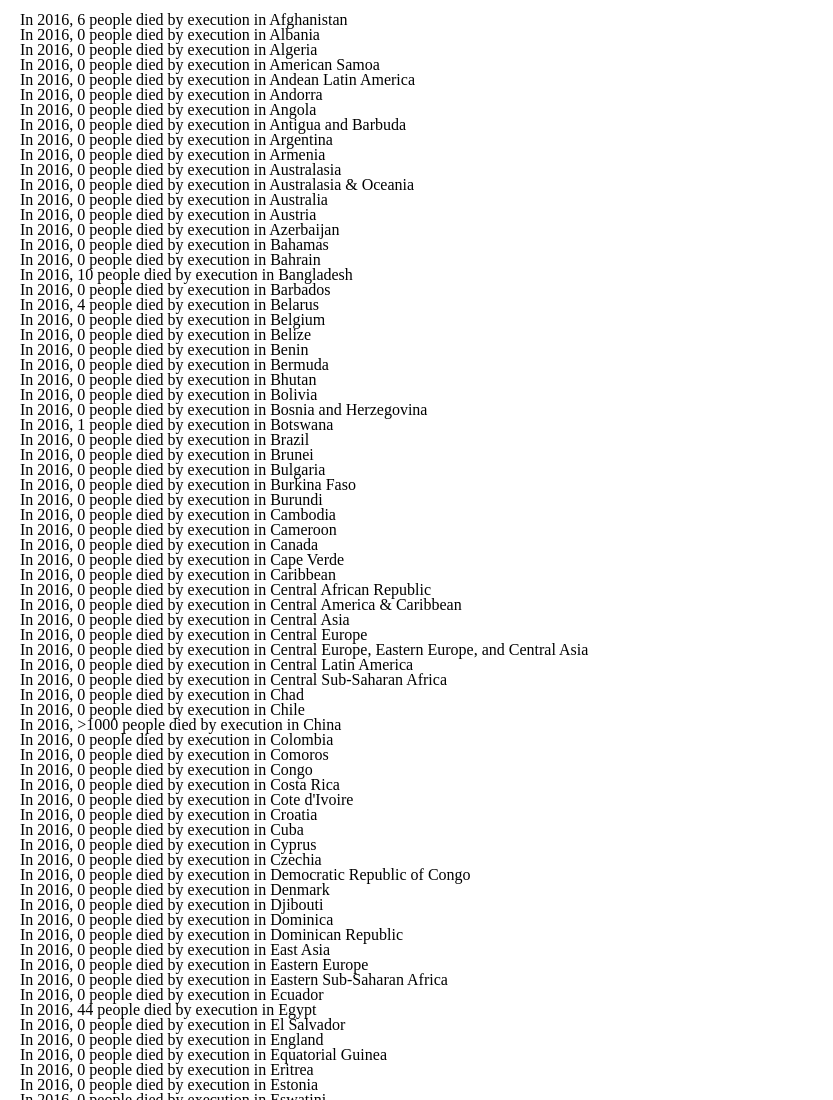
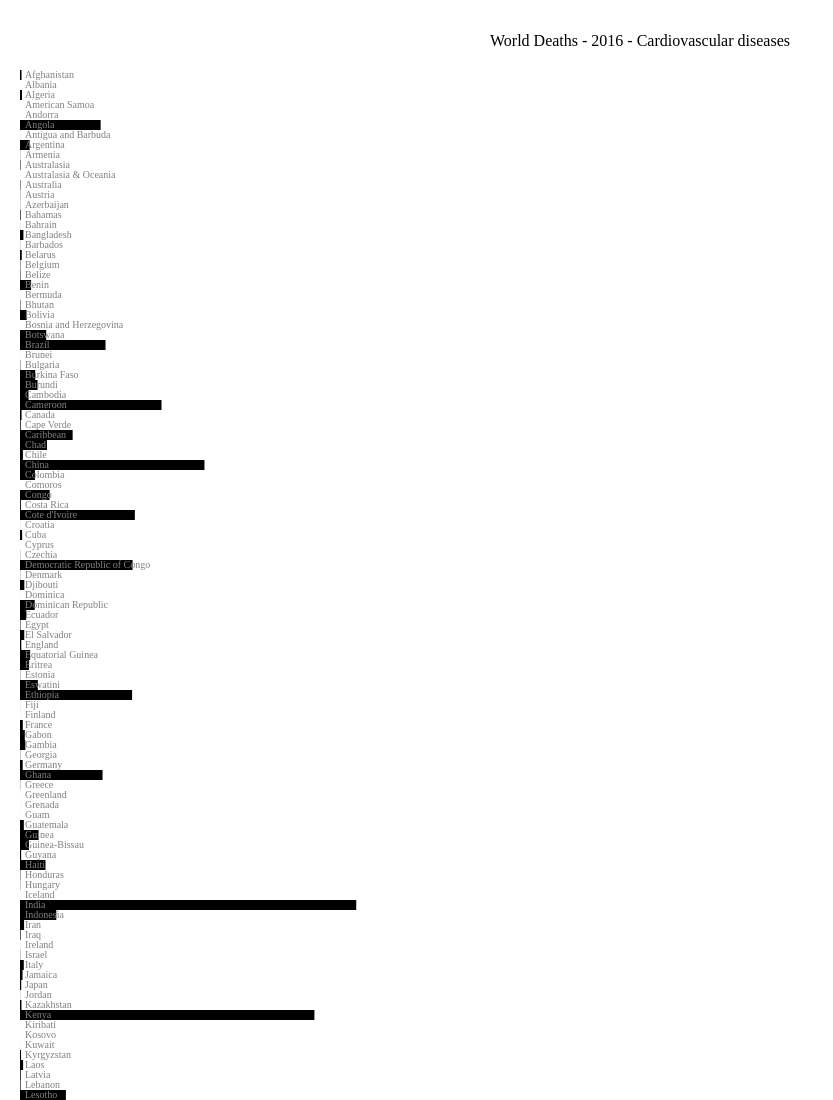
Before and after one commit to imbrikis/d3-0001, a plain HTML site: page deaths.html in a window 1280 px wide. Shown: the top 1100 px of the page, without its empty margins (0-833 px from the left). Drawn offline with nearby package versions, Linux system fonts and the light colour scheme.

Commit message:
formatting - basic bar graph

```diff
--- a/deaths.html
+++ b/deaths.html
@@ -8,6 +8,10 @@
         padding: 0;
         /*         overflow: hidden;  */
       }
+      .title {
+        text-align: center;
+        margin-top: 2rem;
+      }
     </style>
     <script src="https://d3js.org/d3.v6.min.js"></script>
   </head>
@@ -15,7 +19,7 @@
     <svg
       style="box-sizing: border-box"
       id="container"
-      width="960"
+      width="1000"
       height="4500"
     ></svg>
     <script src="./scripts/deaths.js" type="module"></script>
--- a/scripts/deaths.js
+++ b/scripts/deaths.js
@@ -12,42 +12,101 @@ d3.csv('../data/deaths.csv').then((data) => {
 })
 
 const dataViz = (vizData) => {
-  console.log(vizData)
+  // console.log(vizData)
 
   const vizYear = 2016,
-    vizCauseOfDeath = 'Number of executions (Amnesty International)'
+    vizCauseOfDeath = 'Cardiovascular diseases'
+
+  d3.select('body')
+    .insert('div', ':first-child')
+    .classed('title', true)
+    .html(`World Deaths - ${vizYear} - ${vizCauseOfDeath}`)
 
   // filters vizData by year
   const filterDataByYear = (data, year) => {
-    const results = []
+    let results = []
     data.forEach((item) => {
       item.info.forEach((i) => {
-        if (+i.Year === year) results.push(i)
+        if (
+          +i.Year === year &&
+          i.Entity !== 'Andean Latin America' &&
+          i.Entity !== 'Central African Republic' &&
+          i.Entity !== 'Central America & Caribbean' &&
+          i.Entity !== 'Central Asia' &&
+          i.Entity !== 'Central Europe' &&
+          i.Entity !== 'Central Europe, Eastern Europe, and Central Asia' &&
+          i.Entity !== 'Central Latin America' &&
+          i.Entity !== 'Central Sub-Saharan Africa' &&
+          i.Entity !== 'East Asia' &&
+          i.Entity !== 'Eastern Europe' &&
+          i.Entity !== 'Eastern Sub-Saharan Africa' &&
+          i.Entity !== 'High SDI' &&
+          i.Entity !== 'High-income' &&
+          i.Entity !== 'High-income Asia Pacific' &&
+          i.Entity !== 'High-middle SDI' &&
+          i.Entity !== 'Latin America and Caribbean' &&
+          i.Entity !== 'Low SDI' &&
+          i.Entity !== 'Low-middle SDI' &&
+          i.Entity !== 'Middle East & North Africa' &&
+          i.Entity !== 'Middle SDI' &&
+          i.Entity !== 'North Africa and Middle East' &&
+          i.Entity !== 'North America' &&
+          i.Entity !== 'South America' &&
+          i.Entity !== 'South Asia' &&
+          i.Entity !== 'Southeast Asia' &&
+          i.Entity !== 'Southeast Asia, East Asia, and Oceania' &&
+          i.Entity !== 'Southern Latin America' &&
+          i.Entity !== 'Southern Sub-Saharan Africa' &&
+          i.Entity !== 'Sub-Saharan Africa' &&
+          i.Entity !== 'Tropical Latin America' &&
+          i.Entity !== 'Western Europe' &&
+          i.Entity !== 'Western Sub-Saharan Africa' &&
+          i.Entity !== 'World' &&
+          i.Entity !== 'World (excluding China)'
+        )
+          results.push(i)
       })
     })
     return results
   }
 
-  svg
-    .selectAll('g')
-    .data(filterDataByYear(vizData, vizYear))
-    .enter()
-    .append('g')
+  const newData = filterDataByYear(vizData, vizYear)
+  console.log(newData)
 
-  d3.selectAll('g')
+  const svgGroups = svg.selectAll('g').data(newData).enter().append('g')
+
+  const maxX = d3.max(newData, (d) => +d[vizCauseOfDeath])
+  // console.log(maxX)
+  const scaleX = d3.scaleLinear().domain([0, maxX]).range([0, 990])
+
+  svgGroups
+    .append('rect')
+    .each((d) => console.log(d[vizCauseOfDeath]))
+    .attr('transform', (d, i) => `translate(10, ${i * 10 + 10})`)
+    .attr('height', 10)
+    .attr('width', (d) => scaleX(d[vizCauseOfDeath]))
+    .attr('fill', 'black')
+
+  svgGroups
     .append('text')
-    .classed('elTexto', true)
-    .attr('transform', (d, i) => `translate(10, ${i * 15 + 15})`)
-    .text(
-      (d) =>
-        `In ${d.Year}, ${
-          Number(d[vizCauseOfDeath])
-            ? Math.floor(+d[vizCauseOfDeath])
-            : d[vizCauseOfDeath] === ''
-            ? '0'
-            : d[vizCauseOfDeath]
-        } people died by execution in ${d.Entity}`
-    )
+    .attr('transform', (d, i) => `translate(15, ${i * 10 + 18})`)
+    // .attr('alignment-baseline', 'middle')
+    .attr('font-size', 10)
+    .attr('fill', 'gray')
+    .each((d) => console.log(d))
+    .text((d) => d.Entity)
+  // .append('text')
+  // .attr('transform', (d, i) => `translate(10, ${i * 15 + 15})`)
+  // .text(
+  //   (d) =>
+  //     `In ${d.Year}, ${
+  //       Number(d[vizCauseOfDeath])
+  //         ? Math.floor(+d[vizCauseOfDeath])
+  //         : d[vizCauseOfDeath] === ''
+  //         ? '0'
+  //         : d[vizCauseOfDeath]
+  //     } people died by execution in ${d.Entity}`
+  // )
 }
 
 /*
```
